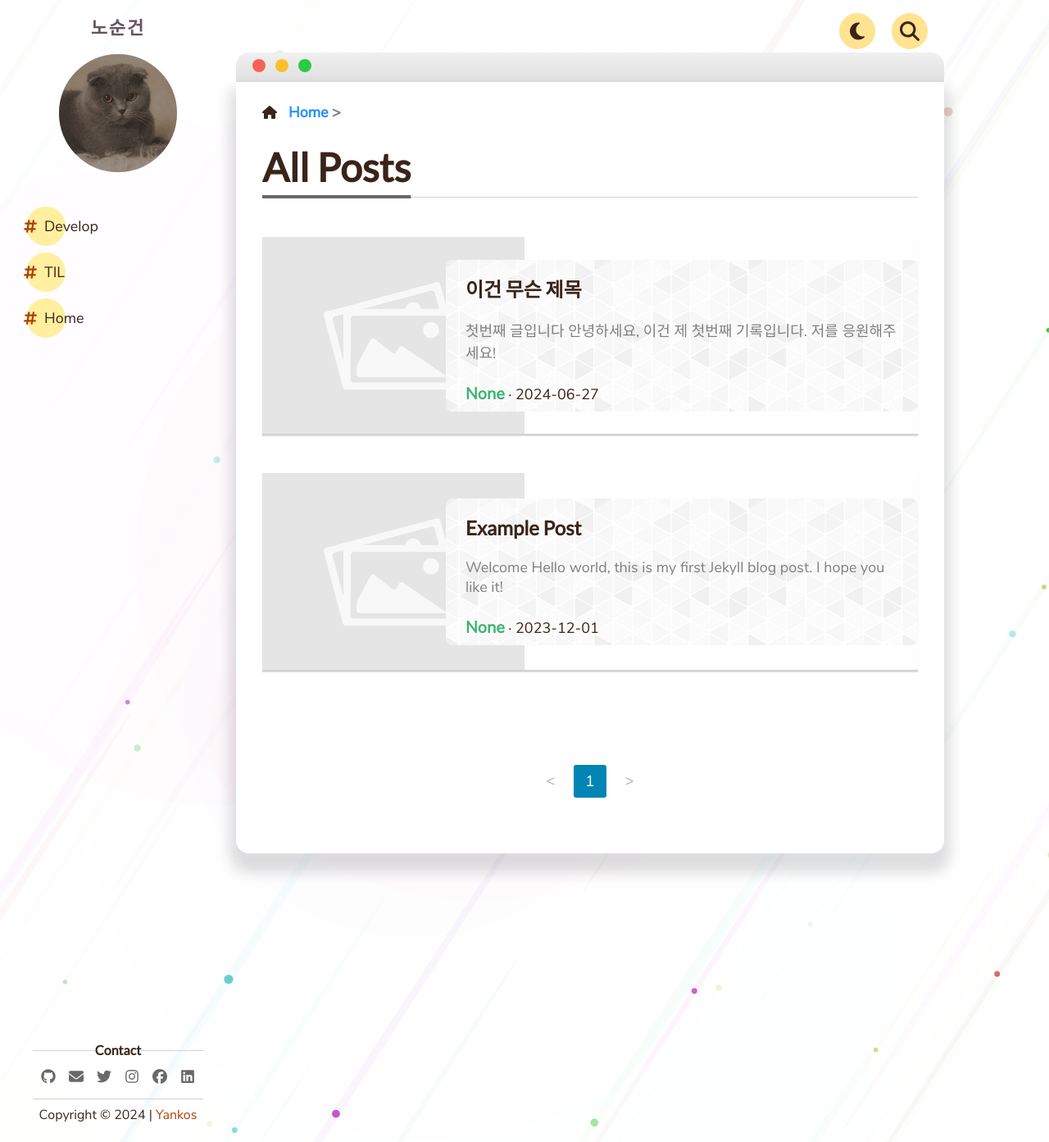
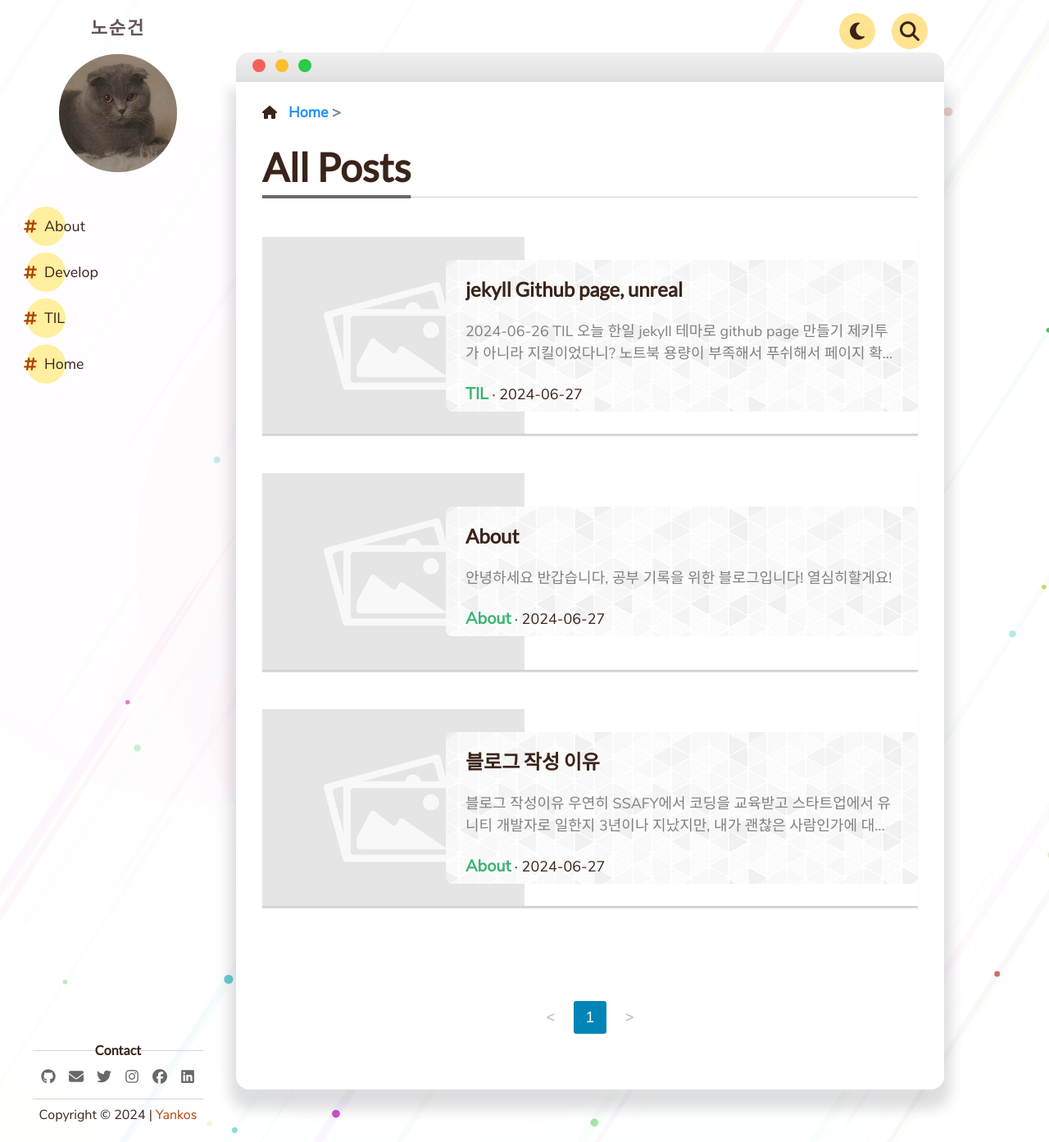
Before and after one commit to Decker-Noh/Decker-Noh.github.io, a Jekyll site: the page built from _pages/index.md, in a window 1280 px wide and 1393 px high. Shown: the whole window at 82% size. Built offline with Jekyll 4.4.1, drawn with Linux system fonts in a browser that asks for light colours.

Commit message:
댓글 기능, 첫번째 TIL

```diff
--- a/_config.yml
+++ b/_config.yml
@@ -12,8 +12,8 @@
 facebook_username: none
 
 # External API
-giscus_repo: "byanko55/jekyll-theme-satellite"
-giscus_repoId: "R_kgDOJ6fqWg"
+giscus_repo: "Decker-Noh/Decker-Noh.github.io"
+giscus_repoId: "R_kgDOH0Z7Aw"
 giscus_category: "Q&A"
 giscus_categoryId: "DIC_kwDOJ6fqWs4Cc7p7"
 goatcounter_code: byanko77
--- /dev/null
+++ b/_pages/About/Why.md
@@ -0,0 +1,16 @@
+---
+title: "블로그 작성 이유"
+date: "2024-6-27"
+---
+
+# 블로그 작성이유
+
+우연히 SSAFY에서 코딩을 교육받고 스타트업에서 유니티 개발자로 일한지 3년이나 지났지만, 내가 괜찮은 사람인가에 대한 의문점이 항상 있습니다.
+업무나 자기계발로 집에서 공부를 해도 기록을 하지 않으니, 공부했던 내용을 어디선가 다시 봐도 희미한 기억일 뿐 제 실력이라는 생각이 들지 않더군요. 꾸준히 하지도 않았구요.
+
+그 때 네이버 블로그에 한 달에 한번씩 올리는 재산 포트폴리오가 생각이 났습니다. 저는 제 투자내역과 재산 내역을 정리해서 한달에 한번씩 비공개 글로 올리고 있었거든요. 취업한 해에 비슷하게 시작했으니 그것도 거의 3년이 다 되어가고 있습니다. 그리고 덕분에 투자와 제 자산에 관심을 가지고 아끼고, 공부할 수 있었습니다. 그리고 그게 쌓이니 한 달에 한번 올리는 기록이 끊기는게 싫어서 꾸준히 하게 되더라구요.
+
+기억도 기록도 시간이 지나면 희미해지는 것은 마찬가지겠지만, 이 블로그가 좀 더 나은 제가 되기 위한 추진력이 되었으면 좋겠습니다!
+
+그럼 앞으로 파이팅 해보도록 할게요.
+좀 더 밀도 있는 삶을 위하여!
--- /dev/null
+++ b/_pages/About/about.md
@@ -0,0 +1,9 @@
+---
+title: "About"
+date: "2024-6-27"
+---
+
+# 안녕하세요
+
+**반갑습니다**, 공부 기록을 위한 블로그입니다!
+열심히할게요!
--- /dev/null
+++ b/_pages/TIL/Why.md
@@ -0,0 +1,16 @@
+---
+title: "jekyll Github page, unreal"
+date: "2024-6-27"
+---
+
+# 2024-06-26 TIL
+
+## 오늘 한일
+
+- jekyll 테마로 github page 만들기
+  - 제키투가 아니라 지킬이었다니?
+  - 노트북 용량이 부족해서 푸쉬해서 페이지 확인한 나.
+  - 초보몽키님의 일기형식 TIL 방식이 마음에 들었다.
+  - jekyll-theme-satellite 템플릿 사용
+  - [테마 글 작성방법 숙지](https://github.com/byanko55/jekyll-theme-satellite/blob/master/docs/Posting%20Guide.md)
+  - [테마 댓글 시스템 활성화](https://github.com/byanko55/jekyll-theme-satellite/blob/master/docs/Comment%20System.md)
--- a/_pages/about.md
+++ /dev/null
@@ -1,10 +0,0 @@
----
-title: "Example Post"
-date: "2023-12-01"
----
-
-# Welcome
-
-**Hello world**, this is my first Jekyll blog post.
-
-I hope you like it!
--- a/_pages/test.md
+++ /dev/null
@@ -1,10 +0,0 @@
----
-title: "이건 무슨 제목"
-date: "2024-6-27"
----
-
-# 첫번째 글입니다
-
-**안녕하세요**, 이건 제 첫번째 기록입니다.
-
-저를 응원해주세요!
```
Also changed, not shown: _pages/About/index.md (added, +2 -0 lines).
